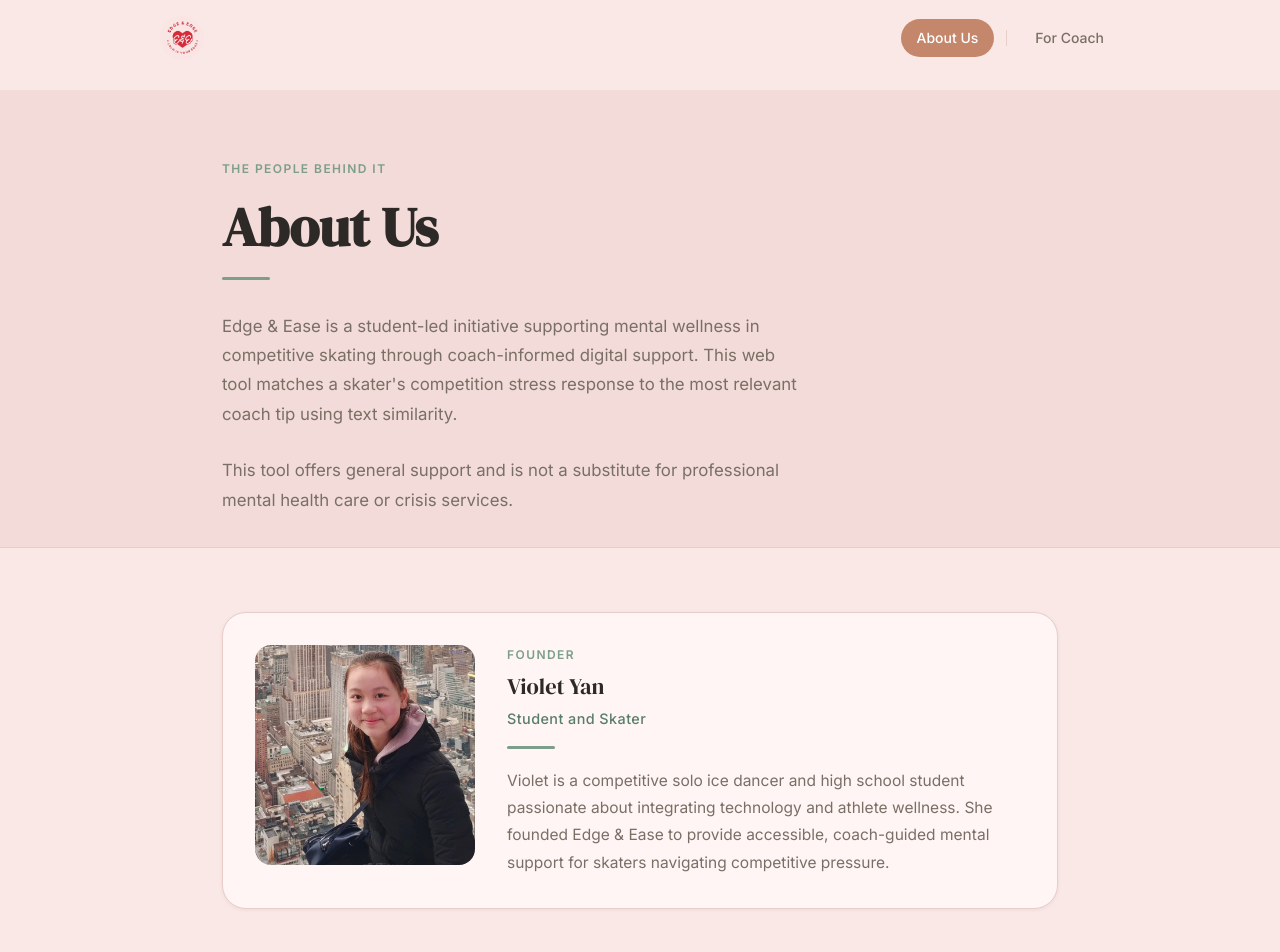
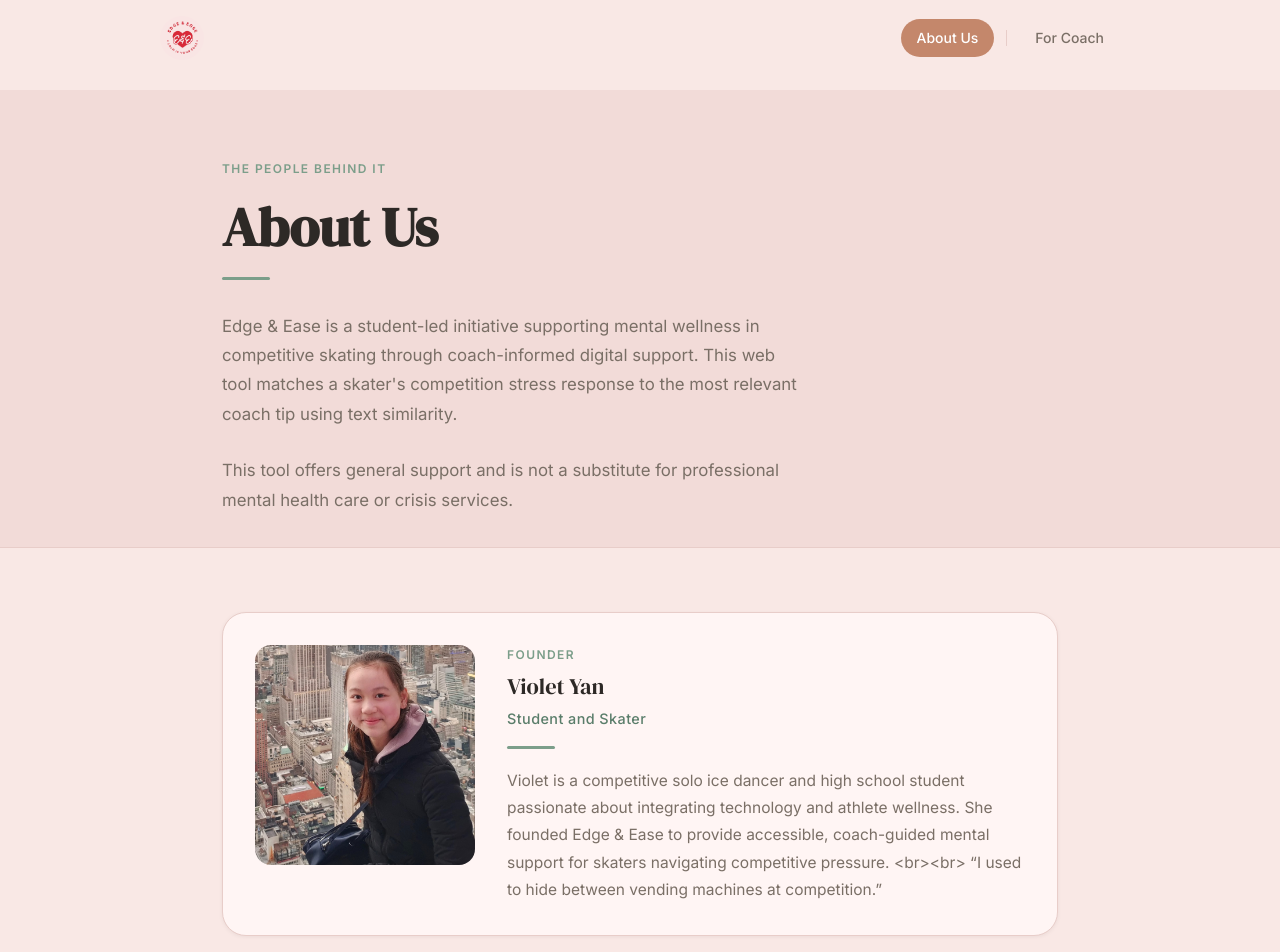
Before and after one commit to violetyan10/Edge-and-Ease, a Vue app in the folder frontend/: page /our-team in a window 1280 px wide. Shown: the top 952 px of the page. Built offline with nearby package versions, Linux system fonts and the light colour scheme; the HTML template or start-up script is replaced by a standard one.

Commit message:
testingQuotes'

```diff
--- a/frontend/src/components/StressReliefKitSection.vue
+++ b/frontend/src/components/StressReliefKitSection.vue
@@ -12,7 +12,7 @@
         </p>
         <br>
         <p class="kit-section__lead">
-          Physical kit debutted at the 2026 Picken Dance Classic and U.S. Solo Dance International. As of October 2026, 535 kits have been distributed to skaters at various competitions.
+          Edge and Ease stress relief kits debutted at the 2026 Picken Dance Classic and U.S. Solo Dance International. As of October 2026, 535 kits have been distributed to skaters at various competitions.
         </p>
       </div>
 
--- a/frontend/src/views/OurTeamPage.vue
+++ b/frontend/src/views/OurTeamPage.vue
@@ -65,7 +65,7 @@ const team = [
     role: 'Student and Skater',
     imageSrc: '/team/violet.jpeg',
     imageAlt: 'Violet Yan ice skating',
-    body: 'Violet is a competitive solo ice dancer and high school student passionate about integrating technology and athlete wellness. She founded Edge & Ease to provide accessible, coach-guided mental support for skaters navigating competitive pressure.',
+    body: 'Violet is a competitive solo ice dancer and high school student passionate about integrating technology and athlete wellness. She founded Edge & Ease to provide accessible, coach-guided mental support for skaters navigating competitive pressure. <br><br> “I used to hide between vending machines at competition.”',
   },
   // {
   //   tag: 'Co-Founder & CTO',
```
